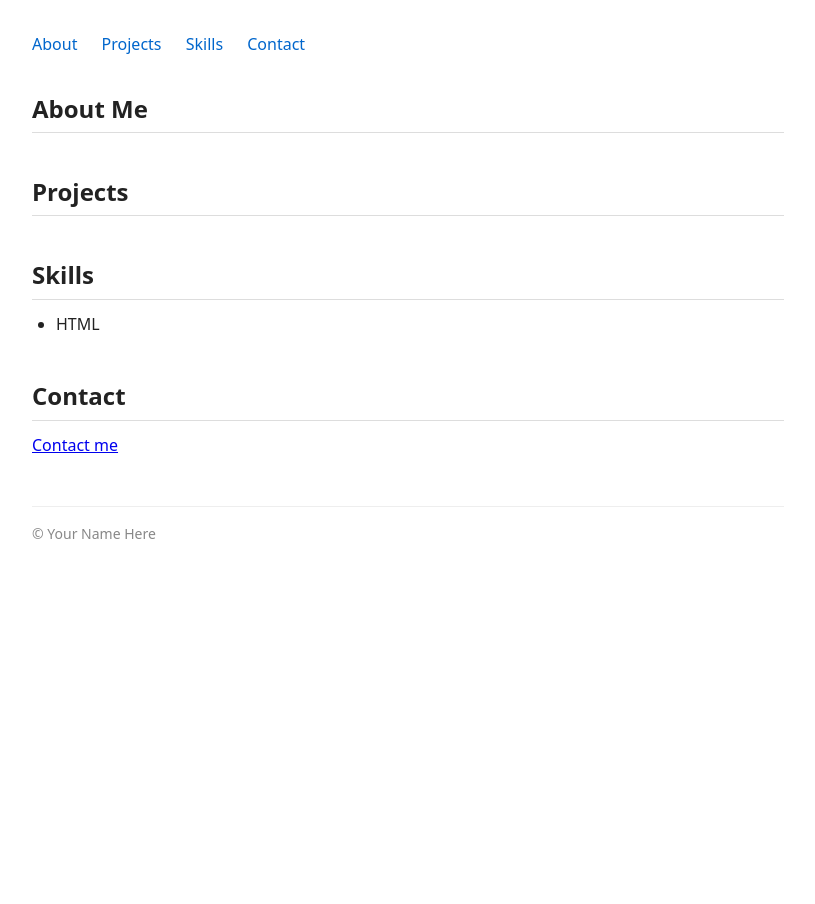
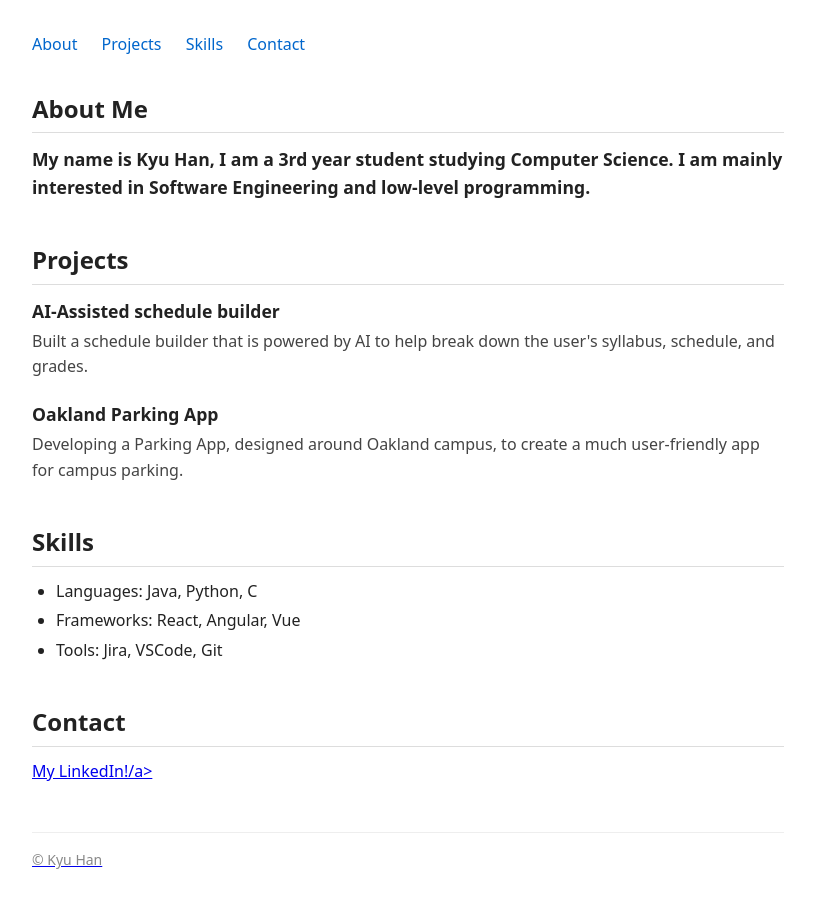
Before and after one commit to kyuhan28/portfoliocs1530, a plain HTML site: page index.html in a window 1280 px wide. Shown: the whole page, without its empty margins (232-1047 px from the left). Before the commit the page ends 800 px from the top, so only its background shows below. Drawn offline with Linux system fonts and the light colour scheme.

Commit message:
created portfolio and pipeline.

```diff
--- a/index.html
+++ b/index.html
@@ -4,7 +4,7 @@
 <head>
   <meta charset="UTF-8">
   <meta name="viewport" content="width=device-width, initial-scale=1.0">
-  <title>Your Name Here</title>
+  <title>Kyu Han</title>
   <link rel="stylesheet" href="style.css">
 </head>
 
@@ -25,6 +25,9 @@
       <h2>About Me</h2>
       <!-- TODO: Replace with 2-3 sentences about yourself -->
       <!-- e.g., include your name, your program/year, and what you are interested in -->
+       <div class="about">
+        <h3>My name is Kyu Han, I am a 3rd year student studying Computer Science. I am mainly interested in Software Engineering and low-level programming.</h3>
+       </div>
     </section>
 
     <section id="projects">
@@ -38,16 +41,28 @@
       -->
 
       <!-- TODO: Add at least 2 project entries using the structure above -->
+
+      <div class="project">
+        <h3>AI-Assisted schedule builder</h3>
+        <p>Built a schedule builder that is powered by AI to help break down the user's syllabus, schedule, and grades.</p>
+      </div>
+
+      <div class="project">
+        <h3>Oakland Parking App</h3>
+        <p>Developing a Parking App, designed around Oakland campus, to create a much user-friendly app for campus parking.</p>
+      </div>
     </section>
 
     <section id="skills">
       <h2>Skills</h2>
       <ul>
         <!-- Example skill - TODO: replace -->
-        <li>HTML</li>
+        <li>Languages: Java, Python, C</li>
 
         <!-- TODO: Add a second skill here -->
+         <li>Frameworks: React, Angular, Vue</li>
         <!-- TODO: Add a third skill here -->
+         <li>Tools: Jira, VSCode, Git</li>
         <!-- TODO: ... -->
       </ul>
     </section>
@@ -56,13 +71,13 @@
       <h2>Contact</h2>
       <!-- TODO: Replace href="#" with a real link (e.g., mailto:you@example.com or your LinkedIn URL) -->
       <!-- TODO: Replace the link text with something descriptive, e.g. "Email me" or "LinkedIn" -->
-      <p><a href="#">Contact me</a></p>
+      <p><a href="https://www.linkedin.com/in/kyu-han-pitt2028/">My LinkedIn!/a></p>
     </section>
 
   </main>
 
   <footer>
-    <p>&copy; Your Name Here</p>
+    <p>&copy; Kyu Han</p>
   </footer>
 
 </body>
```
Also changed, not shown: 1 other file.
